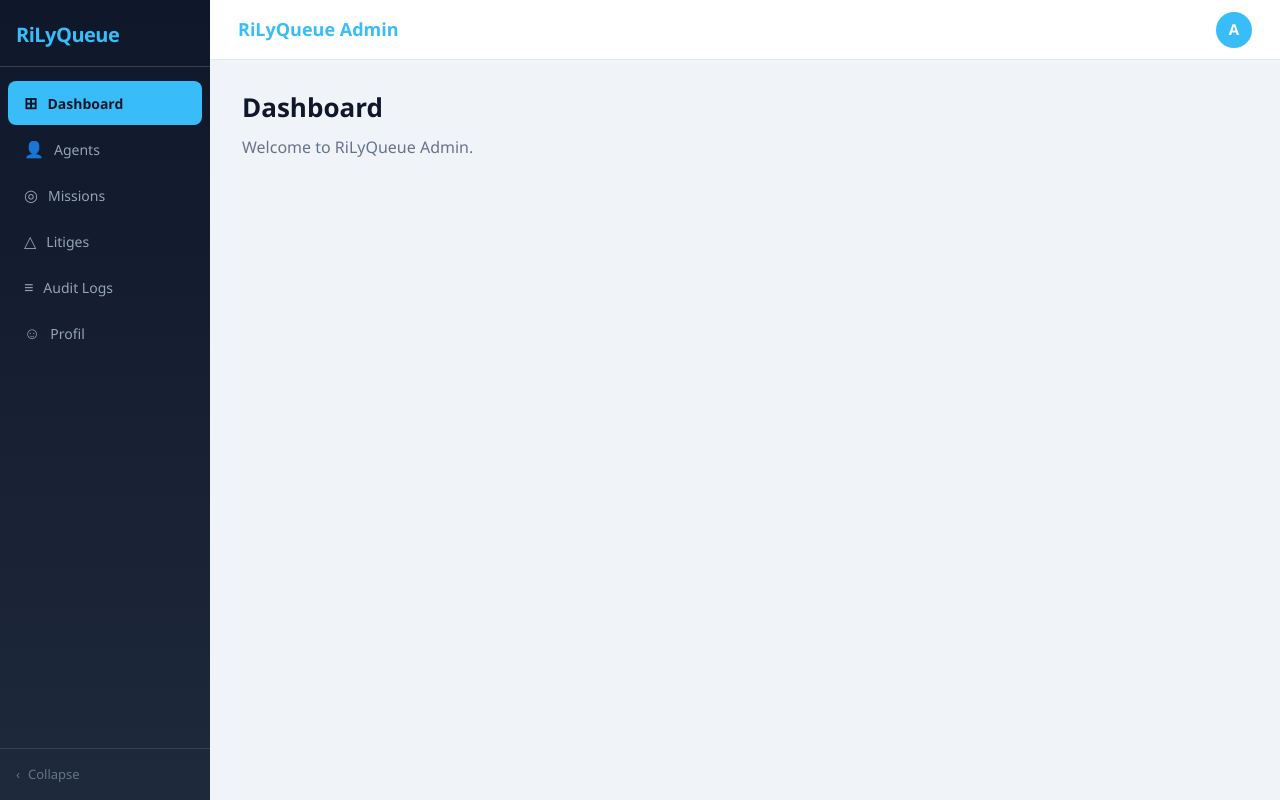
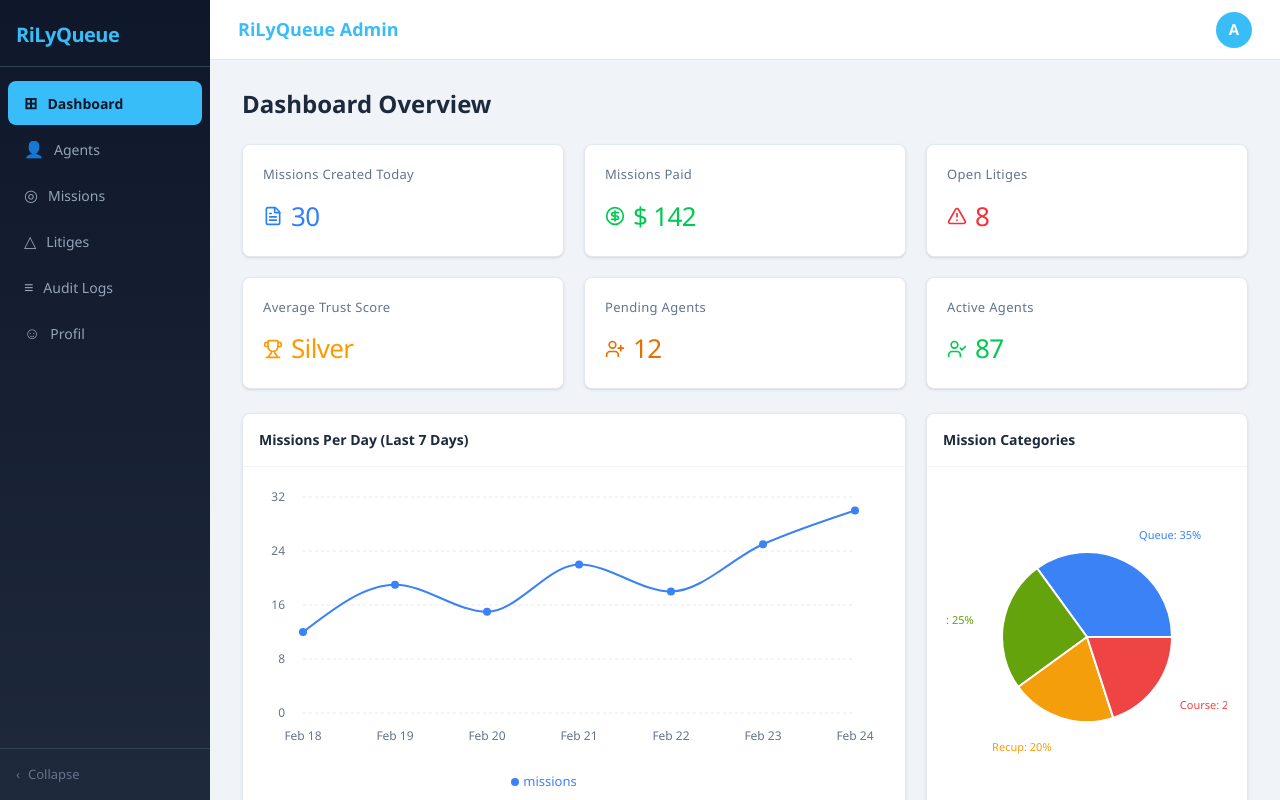
Before and after one commit to Samir-ibourki/RilyQueue-admin, a React (Vite) app: page / in a window 1280 px wide. Built offline with nearby package versions, Linux system fonts and the light colour scheme.

Commit message:
Dashboard and stat done

```diff
--- a/package.json
+++ b/package.json
@@ -18,6 +18,7 @@
     "react-dom": "^19.2.0",
     "react-modal": "^3.16.3",
     "react-router-dom": "^7.13.1",
+    "recharts": "^3.7.0",
     "tailwindcss": "^4.2.1",
     "zustand": "^5.0.11"
   },
--- a/src/App.jsx
+++ b/src/App.jsx
@@ -3,7 +3,8 @@ import Login from "./pages/Login";
 import { Routes, Route } from "react-router-dom";
 import Layout from "./components/Layout.jsx";
 import AgentManagement from "./pages/Agentmanagement.jsx";
-import { Dashboard, Missions, Litiges, AuditLogs, Profil } from "./pages/Placeholders.jsx";
+import Dashboard from "./pages/Dashboard.jsx";
+import { Missions, Litiges, AuditLogs, Profil } from "./pages/Placeholders.jsx";
 
 export default function App() {
   return (
--- /dev/null
+++ b/src/pages/Dashboard.jsx
@@ -0,0 +1,264 @@
+import React from "react";
+import {
+  FileText,
+  CircleDollarSign,
+  AlertTriangle,
+  Trophy,
+  UserPlus,
+  UserCheck,
+} from "lucide-react";
+import {
+  LineChart,
+  Line,
+  XAxis,
+  YAxis,
+  CartesianGrid,
+  Tooltip,
+  ResponsiveContainer,
+  PieChart,
+  Pie,
+  Cell,
+  Legend,
+} from "recharts";
+
+const lineData = [
+  { name: "Feb 18", missions: 12 },
+  { name: "Feb 19", missions: 19 },
+  { name: "Feb 20", missions: 15 },
+  { name: "Feb 21", missions: 22 },
+  { name: "Feb 22", missions: 18 },
+  { name: "Feb 23", missions: 25 },
+  { name: "Feb 24", missions: 30 },
+];
+
+const pieData = [
+  { name: "Queue", value: 35, color: "#3b82f6" },
+  { name: "Depot", value: 25, color: "#65a30d" },
+  { name: "Recup", value: 20, color: "#f59e0b" },
+  { name: "Course", value: 20, color: "#ef4444" },
+];
+
+export default function Dashboard() {
+  return (
+    <div className="flex flex-col gap-6 w-full max-w-7xl mx-auto">
+      <h1 className="text-2xl font-bold text-slate-800">Dashboard Overview</h1>
+
+      {/* Metrics Grid */}
+      <div className="grid grid-cols-1 md:grid-cols-2 lg:grid-cols-3 gap-5">
+        {/* Card 1 */}
+        <div className="bg-white border border-slate-200 rounded-lg p-5 shadow-sm flex flex-col justify-between">
+          <span className="text-[13px] text-slate-500 font-medium mb-3 tracking-wide">
+            Missions Created Today
+          </span>
+          <div className="flex items-center gap-2 text-blue-500">
+            <FileText strokeWidth={2} className="w-5 h-5" />
+            <span className="text-[26px] font-medium tracking-tight">30</span>
+          </div>
+        </div>
+
+        {/* Card 2 */}
+        <div className="bg-white border border-slate-200 rounded-lg p-5 shadow-sm flex flex-col justify-between">
+          <span className="text-[13px] text-slate-500 font-medium mb-3 tracking-wide">
+            Missions Paid
+          </span>
+          <div className="flex items-center gap-2 text-green-500">
+            <CircleDollarSign strokeWidth={2} className="w-5 h-5" />
+            <span className="text-[26px] font-medium tracking-tight">
+              $ 142
+            </span>
+          </div>
+        </div>
+
+        {/* Card 3 */}
+        <div className="bg-white border border-slate-200 rounded-lg p-5 shadow-sm flex flex-col justify-between">
+          <span className="text-[13px] text-slate-500 font-medium mb-3 tracking-wide">
+            Open Litiges
+          </span>
+          <div className="flex items-center gap-2 text-red-500">
+            <AlertTriangle strokeWidth={2} className="w-5 h-5" />
+            <span className="text-[26px] font-medium tracking-tight">8</span>
+          </div>
+        </div>
+
+        {/* Card 4 */}
+        <div className="bg-white border border-slate-200 rounded-lg p-5 shadow-sm flex flex-col justify-between">
+          <span className="text-[13px] text-slate-500 font-medium mb-3 tracking-wide">
+            Average Trust Score
+          </span>
+          <div className="flex items-center gap-2 text-amber-500">
+            <Trophy strokeWidth={2} className="w-5 h-5" />
+            <span className="text-[26px] font-medium tracking-tight text-amber-500">
+              Silver
+            </span>
+          </div>
+        </div>
+
+        {/* Card 5 */}
+        <div className="bg-white border border-slate-200 rounded-lg p-5 shadow-sm flex flex-col justify-between">
+          <span className="text-[13px] text-slate-500 font-medium mb-3 tracking-wide">
+            Pending Agents
+          </span>
+          <div className="flex items-center gap-2 text-amber-600">
+            <UserPlus strokeWidth={2} className="w-5 h-5" />
+            <span className="text-[26px] font-medium tracking-tight text-amber-600">
+              12
+            </span>
+          </div>
+        </div>
+
+        {/* Card 6 */}
+        <div className="bg-white border border-slate-200 rounded-lg p-5 shadow-sm flex flex-col justify-between">
+          <span className="text-[13px] text-slate-500 font-medium mb-3 tracking-wide">
+            Active Agents
+          </span>
+          <div className="flex items-center gap-2 text-green-500">
+            <UserCheck strokeWidth={2} className="w-5 h-5" />
+            <span className="text-[26px] font-medium tracking-tight">87</span>
+          </div>
+        </div>
+      </div>
+
+      {/* Charts Grid */}
+      <div className="grid grid-cols-1 lg:grid-cols-3 gap-5">
+        {/* Line Chart */}
+        <div className="bg-white border border-slate-200 rounded-lg shadow-sm lg:col-span-2 flex flex-col">
+          <div className="p-4 border-b border-slate-100">
+            <h2 className="text-sm font-bold text-slate-800">
+              Missions Per Day (Last 7 Days)
+            </h2>
+          </div>
+          <div className="p-5 flex-1 min-h-[340px]">
+            <ResponsiveContainer width="100%" height="100%">
+              <LineChart
+                data={lineData}
+                margin={{ top: 10, right: 30, bottom: 20, left: -20 }}
+              >
+                <CartesianGrid
+                  strokeDasharray="3 3"
+                  vertical={false}
+                  stroke="#e2e8f0"
+                />
+                <XAxis
+                  dataKey="name"
+                  tick={{ fontSize: 12, fill: "#64748b" }}
+                  axisLine={false}
+                  tickLine={false}
+                  dy={10}
+                />
+                <YAxis
+                  tick={{ fontSize: 12, fill: "#64748b" }}
+                  axisLine={false}
+                  tickLine={false}
+                  tickCount={5}
+                  dx={-10}
+                  domain={[0, "auto"]}
+                />
+                <Tooltip
+                  contentStyle={{
+                    borderRadius: "8px",
+                    border: "1px solid #e2e8f0",
+                    boxShadow: "0 4px 6px -1px rgb(0 0 0 / 0.1)",
+                  }}
+                  labelStyle={{
+                    color: "#64748b",
+                    marginBottom: "4px",
+                    fontSize: 12,
+                  }}
+                  itemStyle={{ fontSize: 13, fontWeight: 500 }}
+                />
+                <Legend
+                  verticalAlign="bottom"
+                  wrapperStyle={{ bottom: -5 }}
+                  iconSize={8}
+                  iconType="circle"
+                  formatter={() => (
+                    <span style={{ color: "#3b82f6", fontSize: 13 }}>
+                      missions
+                    </span>
+                  )}
+                />
+                <Line
+                  type="monotone"
+                  name="missions"
+                  dataKey="missions"
+                  stroke="#3b82f6"
+                  strokeWidth={2}
+                  dot={{ r: 4, fill: "#3b82f6", strokeWidth: 0 }}
+                  activeDot={{ r: 6, stroke: "#fff", strokeWidth: 2 }}
+                />
+              </LineChart>
+            </ResponsiveContainer>
+          </div>
+        </div>
+
+        {/* Pie Chart */}
+        <div className="bg-white border border-slate-200 rounded-lg shadow-sm flex flex-col">
+          <div className="p-4 border-b border-slate-100">
+            <h2 className="text-sm font-bold text-slate-800">
+              Mission Categories
+            </h2>
+          </div>
+          <div className="p-5 flex-1 min-h-[340px] flex items-center justify-center">
+            <ResponsiveContainer width="100%" height="100%">
+              <PieChart>
+                <Pie
+                  data={pieData}
+                  cx="50%"
+                  cy="50%"
+                  outerRadius={85}
+                  dataKey="value"
+                  labelLine={false}
+                  label={({
+                    cx,
+                    cy,
+                    midAngle,
+                    outerRadius,
+                    index,
+                    name,
+                    value,
+                  }) => {
+                    const RADIAN = Math.PI / 180;
+                    const radius = outerRadius * 1.35;
+                    const x = cx + radius * Math.cos(-midAngle * RADIAN);
+                    const y = cy + radius * Math.sin(-midAngle * RADIAN);
+
+                    return (
+                      <text
+                        x={x}
+                        y={y}
+                        fill={pieData[index].color}
+                        textAnchor={x > cx ? "start" : "end"}
+                        dominantBaseline="central"
+                        fontSize={11}
+                        fontWeight={500}
+                      >
+                        {`${name}: ${value}%`}
+                      </text>
+                    );
+                  }}
+                >
+                  {pieData.map((entry, index) => (
+                    <Cell
+                      key={`cell-${index}`}
+                      fill={entry.color}
+                      stroke="#fff"
+                      strokeWidth={2}
+                    />
+                  ))}
+                </Pie>
+                <Tooltip
+                  contentStyle={{
+                    borderRadius: "8px",
+                    border: "1px solid #e2e8f0",
+                    boxShadow: "0 4px 6px -1px rgb(0 0 0 / 0.1)",
+                    fontSize: 12,
+                  }}
+                />
+              </PieChart>
+            </ResponsiveContainer>
+          </div>
+        </div>
+      </div>
+    </div>
+  );
+}
--- a/src/pages/Placeholders.jsx
+++ b/src/pages/Placeholders.jsx
@@ -1,12 +1,3 @@
-// src/pages/Dashboard.jsx
-export function Dashboard() {
-  return (
-    <div>
-      <h1 style={{ margin: "0 0 8px", fontSize: 26, fontWeight: 800, color: "#0f172a" }}>Dashboard</h1>
-      <p style={{ color: "#64748b" }}>Welcome to RiLyQueue Admin.</p>
-    </div>
-  );
-}
 
 export function Missions() {
   return <Placeholder title="Missions" />;
```
Also changed, not shown: 2 other files (tests, documents, lock files or other folders).
